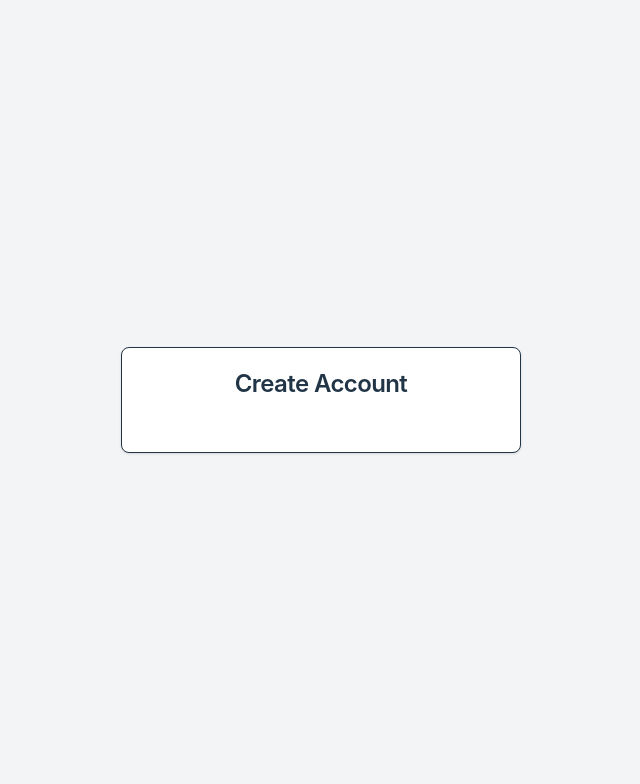
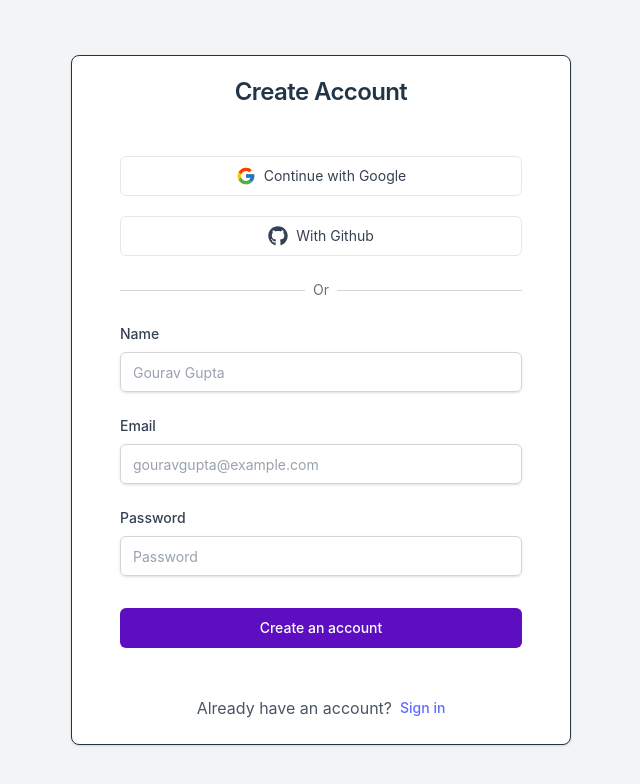
Before and after one commit to gouravg11/My-Finance-Application, a React (Vite) app in the folder frontend/: page /sign-up in a window 1280 px wide. Shown: the top 784 px of the page, without its empty margins (319-959 px from the left). Built offline with nearby package versions, Linux system fonts and the light colour scheme; no server answers.

Commit message:
signUp page done

```diff
--- a/frontend/package.json
+++ b/frontend/package.json
@@ -11,10 +11,15 @@
   },
   "dependencies": {
     "@tailwindcss/vite": "^4.0.8",
+    "axios": "^1.7.9",
     "clsx": "^2.1.1",
+    "firebase": "^11.3.1",
     "react": "^19.0.0",
     "react-dom": "^19.0.0",
+    "react-firebase-hooks": "^5.1.1",
+    "react-icons": "^5.5.0",
     "react-router-dom": "^7.2.0",
+    "sonner": "^2.0.1",
     "zod": "^3.24.2",
     "zustand": "^5.0.3"
   },
--- a/frontend/src/App.jsx
+++ b/frontend/src/App.jsx
@@ -7,10 +7,13 @@ import Settings from "./pages/settings";
 import AccountPage from "./pages/account-page";
 import Transactions from "./pages/transactions";
 import useStore from "./store";
+import { setAuthToken } from "./libs/apiCall";
+import { Toaster } from "sonner";
 
 const RootLayout = () => {
   const { user } = useStore((state) => state);
   console.log(user);
+  setAuthToken(user?.token || "");
 
   return !user ? (
     <Navigate to="sign-in" replace={true} />
@@ -44,6 +47,7 @@ function App() {
           <Route path="/sign-up" element={<SignUp />} />
         </Routes>
       </div>
+      <Toaster richColors position="top-center " />
     </>
   );
 }
--- /dev/null
+++ b/frontend/src/components/ui/separator.jsx
@@ -0,0 +1,16 @@
+import React from "react";
+
+export const Separator = () => {
+  return (
+    <div className="relative">
+      <div className="absolute inset-0 flex items-center">
+        <div className="w-full border-t border-gray-300 dark:border-gray-800"></div>
+      </div>
+      <div className="relative flex justify-center text-sm">
+        <span className="px-2 text-gray-500 bg-white rounded dark:bg-black/10">
+          Or
+        </span>
+      </div>
+    </div>
+  );
+};
--- /dev/null
+++ b/frontend/src/components/ui/social-auth.jsx
@@ -0,0 +1,111 @@
+import {
+  GithubAuthProvider,
+  GoogleAuthProvider,
+  signInWithPopup,
+} from "firebase/auth";
+
+import React, { useEffect, useState } from "react";
+import { useAuthState } from "react-firebase-hooks/auth";
+import { FcGoogle } from "react-icons/fc";
+import { FaGithub } from "react-icons/fa";
+import { useNavigate } from "react-router-dom";
+import { toast } from "sonner";
+import api from "../../libs/apiCall";
+import { auth } from "../../libs/firebaseConfig";
+import useStore from "../../store";
+import { Button } from "../ui/button";
+
+export const SocialAuth = ({ isLoading, setLoading }) => {
+  const [user] = useAuthState(auth);
+  const [selectedProvider, setSelectedProvider] = useState("google");
+
+  const { setCredentials } = useState((state) => state);
+  const navigate = useNavigate();
+
+  const signInWithGoogle = async () => {
+    const provider = new GoogleAuthProvider();
+    setSelectedProvider("googel");
+
+    try {
+      const res = await signInWithPopup(auth, provider);
+    } catch (error) {
+      console.error("Error signing in with Google", error);
+    }
+  };
+
+  const signInWithGithub = async () => {
+    const provider = GithubAuthProvider();
+    setSelectedProvider("github");
+
+    try {
+      const res = await signInWithPopup(auth, provider);
+    } catch (error) {
+      console.error("Error signing in with Github", error);
+    }
+  };
+
+  useEffect(() => {
+    const saveUserToDb = async () => {
+      try {
+        const userData = {
+          name: user.displayName,
+          email: user.email,
+          provider: selectedProvider,
+          uid: user.uid,
+        };
+
+        setLoading(true);
+
+        const { data: res } = await api.post("/auth/sign-in", userData);
+        console.log(res);
+
+        if (res?.user) {
+          toast.success(res?.message);
+          const userInfo = { ...res?.user, token: res?.token };
+          localStorage.setItem("user", JSON.stringify(userInfo));
+
+          setCredentials(userInfo);
+
+          setTimeout(() => {
+            navigate("/overview");
+          }, 1500);
+        }
+      } catch (error) {
+        console.error("Something went wrong: ", error);
+        toast.error(error?.response?.data?.message || error.message);
+      } finally {
+        setLoading(false);
+      }
+    };
+
+    if (user) {
+      saveUserToDb();
+    }
+  }, [user?.uid]);
+
+  return (
+    <div className="items-center gap-2">
+      <Button
+        onClick={signInWithGoogle}
+        disabled={isLoading}
+        variant="outline"
+        className="w-full my-5 text-sm font-normal dark:bg-transparent dark:border-gray-800 dark:text-gray-400"
+        type="button"
+      >
+        <FcGoogle className="mr-2 size-5" />
+        Continue with Google
+      </Button>
+
+      <Button
+        onClick={signInWithGithub}
+        disabled={isLoading}
+        variant="outline"
+        className="w-full text-sm font-normal dark:bg-transparent dark:border-gray-800 dark:text-gray-400"
+        type="button"
+      >
+        <FaGithub className="mr-2 size-5" />
+        With Github
+      </Button>
+    </div>
+  );
+};
--- a/frontend/src/index.css
+++ b/frontend/src/index.css
@@ -38,15 +38,15 @@ h1 {
 }
 
 button {
-  border-radius: 8px;
+  /* border-radius: 8px;
   border: 1px solid transparent;
   padding: 0.6em 1.2em;
   font-size: 1em;
   font-weight: 500;
   font-family: inherit;
-  background-color: #1a1a1a;
+  background-color: #1a1a1a; */
   cursor: pointer;
-  transition: border-color 0.25s;
+  /* transition: border-color 0.25s; */
 }
 /* button:hover {
   border-color: #646cff;
@@ -64,7 +64,7 @@ button:focus-visible {
   a:hover {
     color: #747bff;
   }
-  button {
+  /* button {
     background-color: #f9f9f9;
-  }
+  } */
 }
--- /dev/null
+++ b/frontend/src/libs/firebaseConfig.js
@@ -0,0 +1,25 @@
+// Import the functions you need from the SDKs you need
+import { initializeApp } from "firebase/app";
+import { getAnalytics } from "firebase/analytics";
+import { getAuth } from "firebase/auth";
+// TODO: Add SDKs for Firebase products that you want to use
+// https://firebase.google.com/docs/web/setup#available-libraries
+
+// Your web app's Firebase configuration
+// For Firebase JS SDK v7.20.0 and later, measurementId is optional
+const firebaseConfig = {
+  apiKey: "AIzaSyDntWIttaCYooE323uAemqexZb91mivqqo",
+  authDomain: "my-finance-application-cdc49.firebaseapp.com",
+  projectId: "my-finance-application-cdc49",
+  storageBucket: "my-finance-application-cdc49.firebasestorage.app",
+  messagingSenderId: "34622571452",
+  appId: "1:34622571452:web:cdf8747c61d4f99b9ee1b9",
+  measurementId: "G-XXRJ9JXQXB",
+};
+
+// Initialize Firebase
+const app = initializeApp(firebaseConfig);
+const analytics = getAnalytics(app);
+const auth = getAuth(app);
+
+export { app, auth };
--- a/frontend/src/pages/auth/sign-up.jsx
+++ b/frontend/src/pages/auth/sign-up.jsx
@@ -3,17 +3,30 @@ import * as z from "zod";
 import useStore from "../../store";
 import { useForm } from "react-hook-form";
 import { zodResolver } from "@hookform/resolvers/zod";
-import { useNavigate } from "react-router-dom";
-import { Card, CardTitle, CardHeader } from "../../components/ui/Card";
+import { Link, useNavigate } from "react-router-dom";
+import {
+  Card,
+  CardTitle,
+  CardHeader,
+  CardContent,
+  CardFooter,
+} from "../../components/ui/Card";
+import { SocialAuth } from "../../components/ui/social-auth";
+import { Separator } from "../../components/ui/separator";
+import Input from "../../components/ui/input";
+import { Button } from "../../components/ui/button";
+import { BiLoader } from "react-icons/bi";
 
 const RegisterSchema = z.object({
   email: z
     .string({ required_error: "Email is required" })
     .email({ message: "Invalid email address" }),
-  firstName: z.string({ required_error: "Name is required" }),
+  firstName: z
+    .string({ required_error: "Name is required" })
+    .min(2, { message: "Name must be at least 2 characters" }),
   password: z
     .string({ required_error: "Password is required" })
-    .min(1, "Password is required"),
+    .min(6, { message: "Password must be at least 6 characters" }),
 });
 
 const SignUp = () => {
@@ -24,6 +37,7 @@ const SignUp = () => {
     formState: { errors },
   } = useForm({
     resolver: zodResolver(RegisterSchema),
+    mode: "onChange",
   });
 
   const navigate = useNavigate();
@@ -38,14 +52,74 @@ const SignUp = () => {
   };
   return (
     <div className="flex items-center justify-center w-full min-h-screen py-10">
-      <Card className="w-[400px] bg-white dark:bg-black/20 shadow-md overflow-hidden">
+      <Card className="w-[500px] bg-white dark:bg-black/20 shadow-md overflow-hidden">
         <div className="p-6 md:-8">
           <CardHeader className="py-0">
             <CardTitle className="mb-8 text-center dark:text-white">
               Create Account
             </CardTitle>
           </CardHeader>
+          <CardContent className="p-0">
+            <form onSubmit={handleSubmit(onSubmit)} className="space-y-4">
+              <div className="mb-8 space-y-6">
+                <SocialAuth isLoading={loading} setLoading={setLoading} />
+                <Separator />
+
+                <Input
+                  disabled={loading}
+                  id="firstName"
+                  label="Name"
+                  name="firstName"
+                  type="text"
+                  placeholder="Gourav Gupta"
+                  error={errors?.firstName?.message}
+                  {...register("firstName")}
+                  className="text-sm border dark:border-gray-800 dark:bg-transparent dark:placeholder:text-gray-700 dark:text-gray-400 dark:outline-none"
+                />
+                <Input
+                  disabled={loading}
+                  id="email"
+                  label="Email"
+                  type="email"
+                  placeholder="gouravgupta@example.com"
+                  error={errors?.email?.message}
+                  {...register("email")}
+                  className="text-sm border dark:border-gray-800 dark:bg-transparent dark:placeholder:text-gray-700 dark:text-gray-400 dark:outline-none"
+                />
+                <Input
+                  disabled={loading}
+                  id="password"
+                  label="Password"
+                  type="password"
+                  placeholder="Password"
+                  error={errors?.password?.message}
+                  {...register("password")}
+                  className="text-sm border dark:border-gray-800 dark:bg-transparent dark:placeholder:text-gray-700 dark:text-gray-400 dark:outline-none"
+                />
+              </div>
+              <Button
+                type="submit"
+                className="w-full bg-violet-800"
+                disabled={loading}
+              >
+                {loading ? (
+                  <BiLoader className="text-2xl text-white animate-spin" />
+                ) : (
+                  "Create an account"
+                )}
+              </Button>
+            </form>
+          </CardContent>
         </div>
+        <CardFooter className="justify-center gap-2">
+          <p className="temp-sm text-gray-600">Already have an account?</p>
+          <Link
+            to="/sign-in"
+            className="text-sm font-semibold text-violet-600 hover:underline"
+          >
+            Sign in
+          </Link>
+        </CardFooter>
       </Card>
     </div>
   );
```
Also changed, not shown: 2 other files (tests, documents, lock files or other folders).
